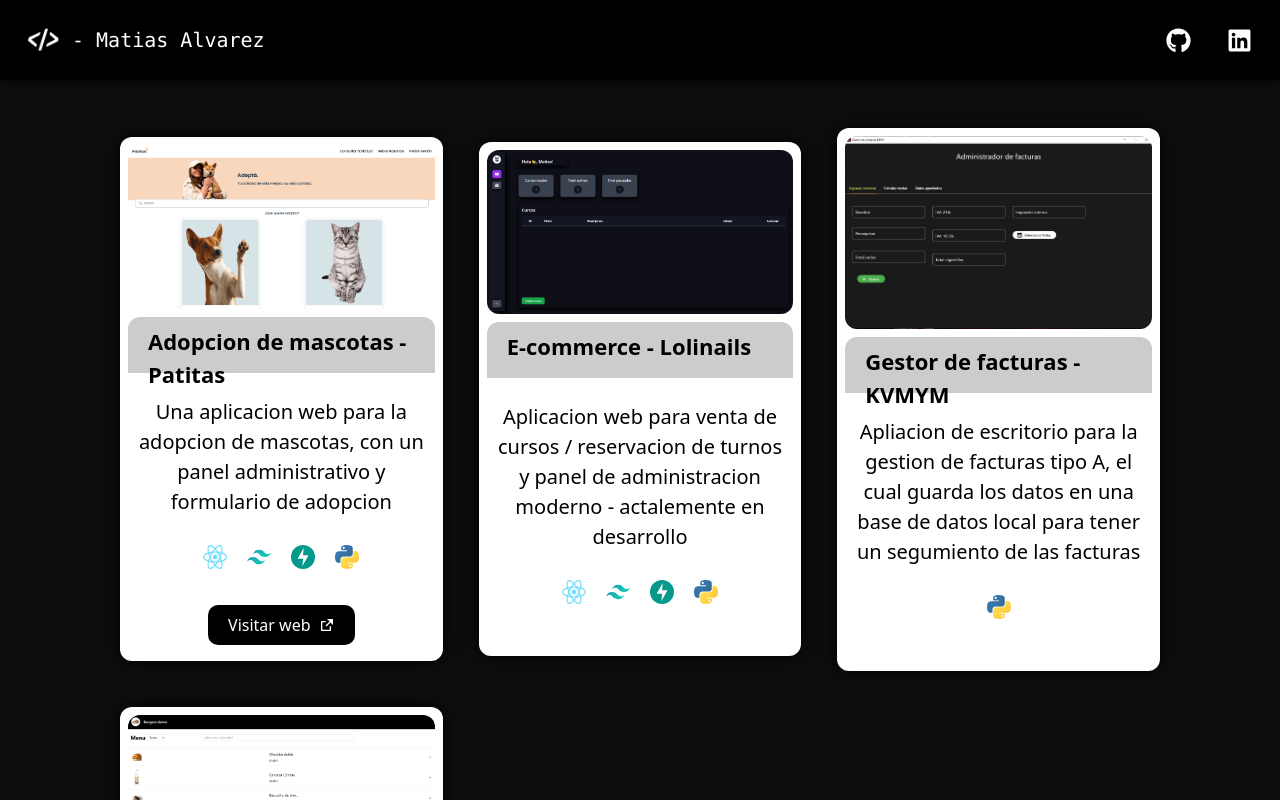
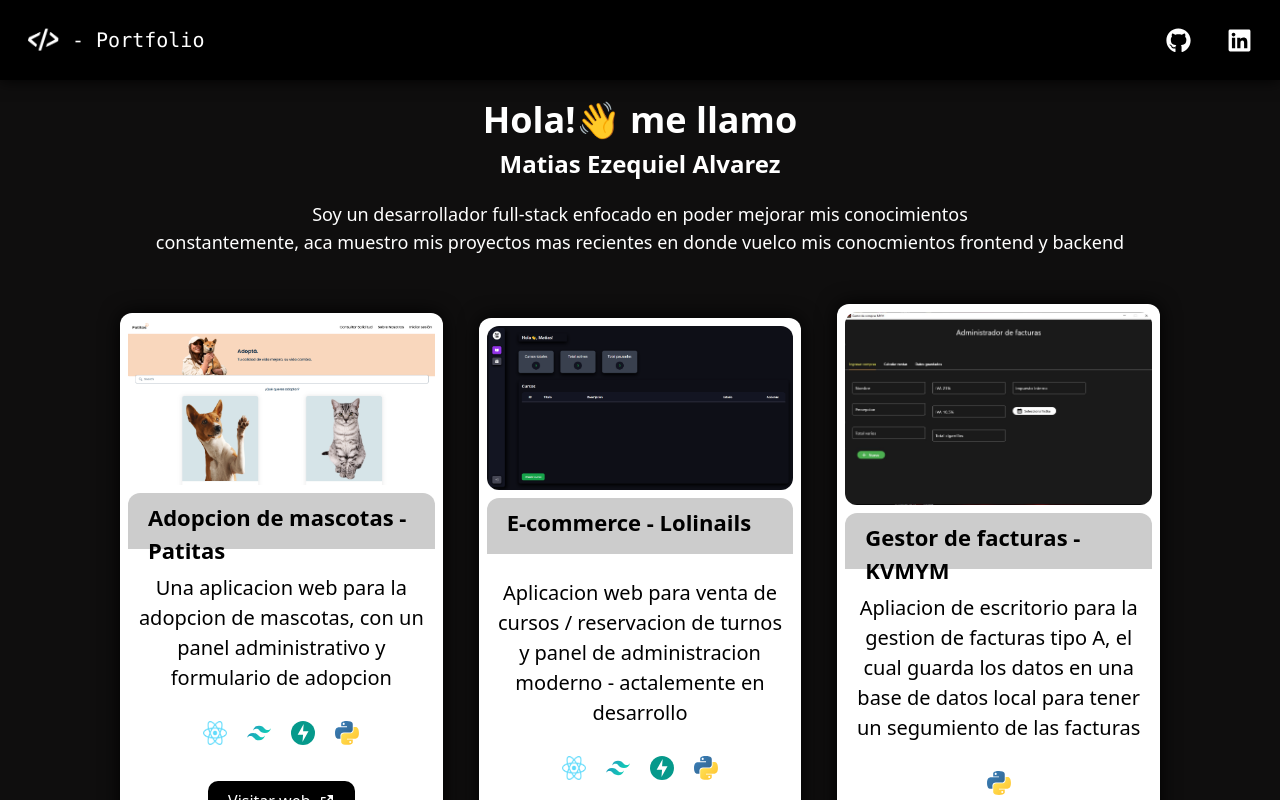
Before and after one commit to matiasDev4/portafolio, a React (Vite) app: page / in a window 1280 px wide. Shown: the top 800 px of the page. Built offline with nearby package versions, Linux system fonts and the light colour scheme.

Commit message:
add file sobremi

```diff
--- a/src/components/App.jsx
+++ b/src/components/App.jsx
@@ -1,11 +1,13 @@
 import { Body } from "../components/Body.jsx"
 import { Header } from "../components/Header.jsx"
+import { Sobremi } from "./sobremi.jsx"
 
 export const  App = () => {
 
     return (
         <>
         <Header />
+        <Sobremi />
         <Body />
         </>
     )
--- a/src/components/Header.jsx
+++ b/src/components/Header.jsx
@@ -8,8 +8,8 @@ export const Header = () => {
         shadow-[0px_0px_15px_black]">
             <div className="flex gap-1 items-center">
                 <img src="images/logo.jpg" alt=""
-                className="w-12 rounded-full md:w-12"/>
-                <h1 className="font-mono text-[20px]"> - Matias Alvarez</h1>
+                className="w-10 rounded-full md:w-12"/>
+                <h1 className="font-mono text-[15px] md:text-[20px]"> - Portfolio</h1>
 
             </div>
             <div className="flex flex-row gap-x-5 text-[25px]">
--- /dev/null
+++ b/src/components/sobremi.jsx
@@ -0,0 +1,24 @@
+export const Sobremi  = () =>{
+    return (
+        <>
+            <section className="w-full">
+                <div className="text-white">
+                    <div className="text-center my-5">
+                        <h2 className="text-2xl font-bold my-1 md:text-4xl">Hola!👋 me llamo</h2>
+                        <h1
+                        className="text-md font-semibold my-2 md:text-2xl "
+                        >Matias Ezequiel Alvarez</h1>
+                    </div>
+
+                    <p
+                    className="text-md text-center px-2 font-medium md:text-lg"
+                    >
+                    Soy un desarrollador full-stack enfocado en poder mejorar mis conocimientos <br /> constantemente,
+                    aca muestro mis proyectos mas recientes en donde vuelco mis conocmientos frontend y backend
+                    </p>
+                </div>
+
+            </section>
+        </>
+    )
+}
```
